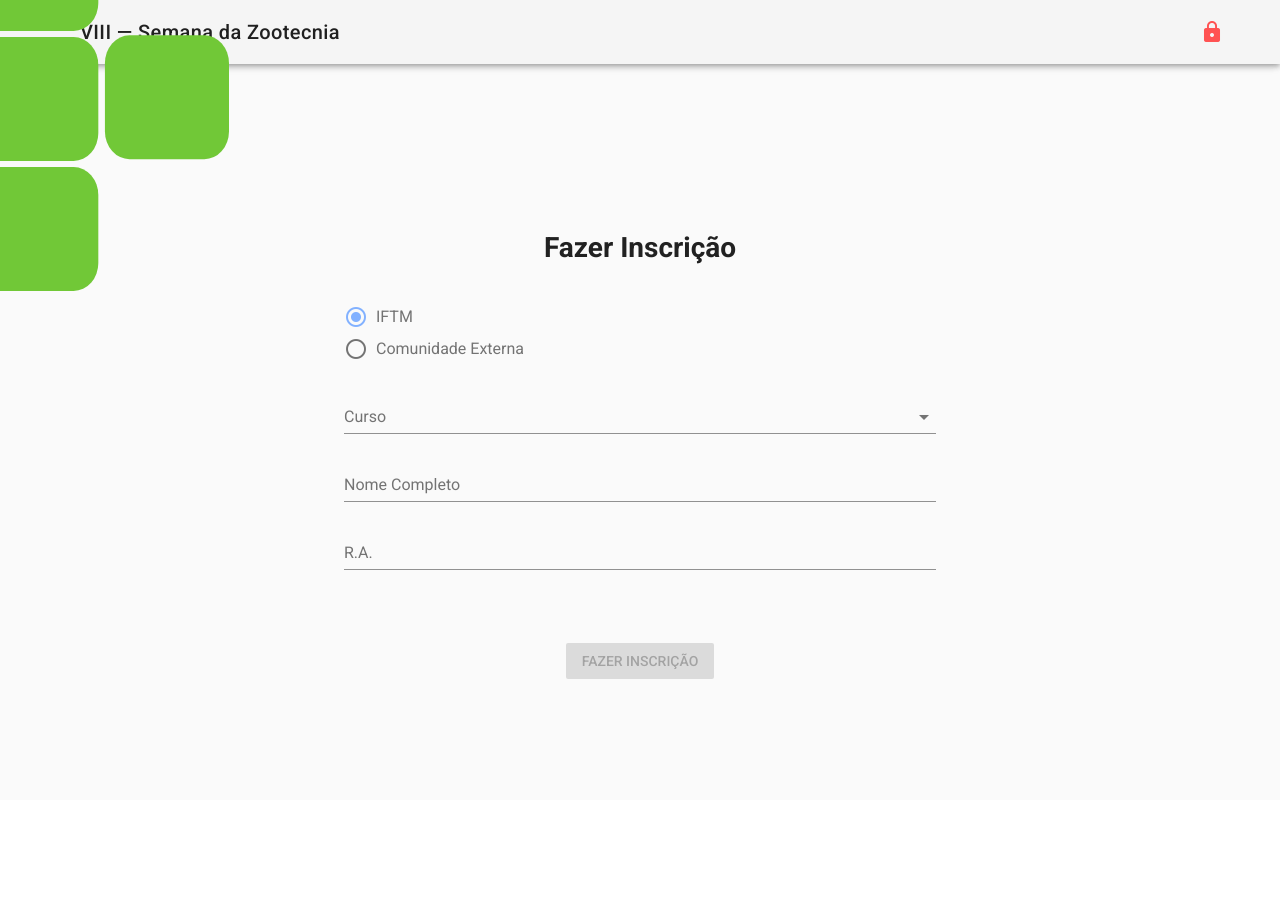
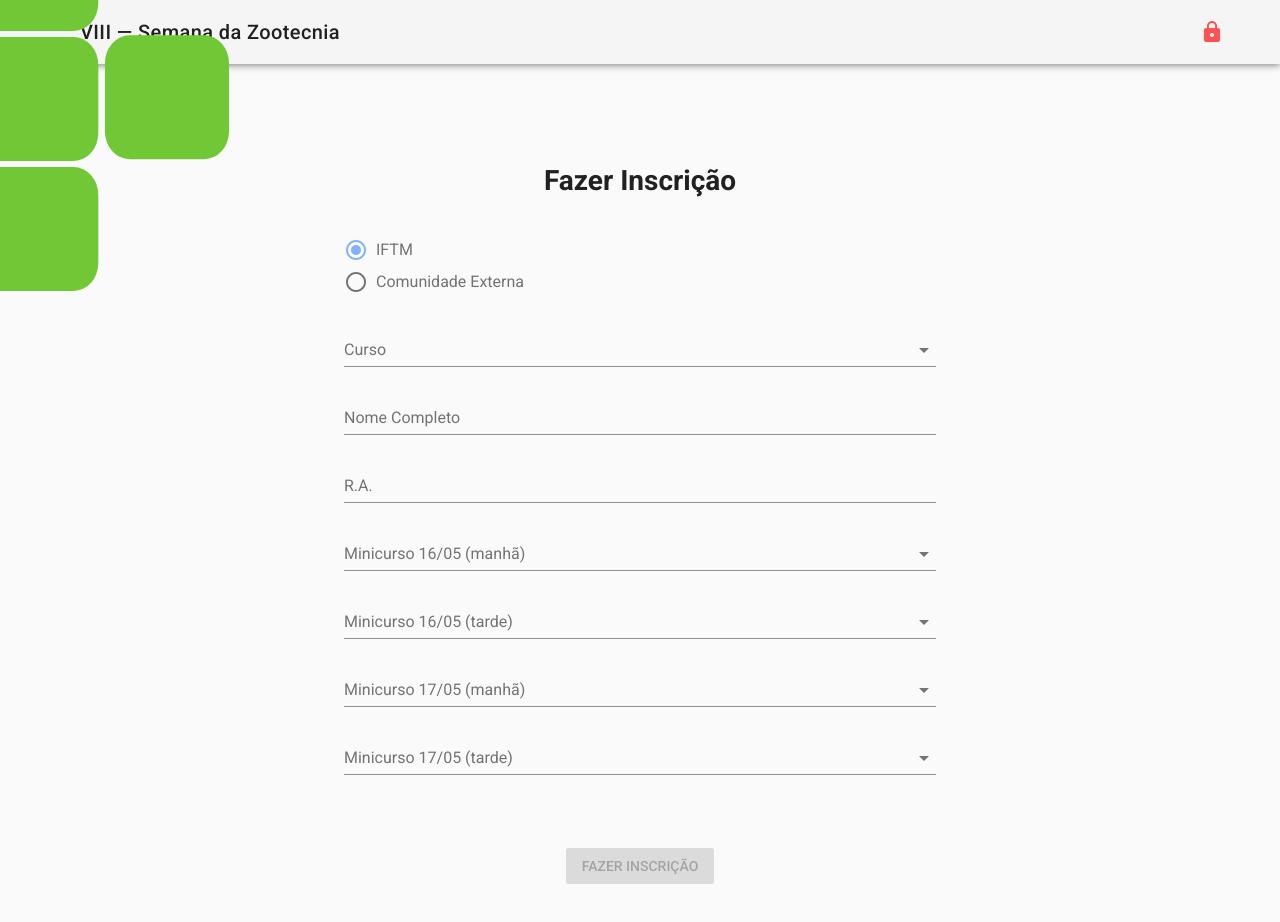
Before and after one commit to luccasFelippeOliveira/frontend-semana-zootecnia, a Vue app: page /inscricao in a window 1280 px wide. Shown: the top 922 px of the page. Before the commit the page ends 800 px from the top, so only its background shows below. Built offline with nearby package versions, Linux system fonts and the light colour scheme; no server answers.

Commit message:
adicionando escolha de minicursos.

```diff
--- a/package.json
+++ b/package.json
@@ -13,6 +13,7 @@
     "build": "node build/build.js"
   },
   "dependencies": {
+    "axios": "^0.18.0",
     "gerador-validador-cpf": "^3.1.1",
     "vue": "^2.5.2",
     "vue-router": "^3.0.1",
--- a/src/components/Inscricao.vue
+++ b/src/components/Inscricao.vue
@@ -20,13 +20,25 @@
             </v-flex>
             <v-flex v-if="isIftm">
               <v-flex >
-                <v-select :items="items" label="Curso" v-model="curso" :rules="cursoRules" required></v-select>
+                <v-select :items="items" item-text="Nome" label="Curso" v-model="curso" :rules="cursoRules" required></v-select>
               </v-flex>
               <v-flex>
                 <v-text-field label="Nome Completo" v-model="nome" :rules="nameRules" required></v-text-field>
               </v-flex>
               <v-flex>
                 <v-text-field label="R.A." v-model="ra" id="txtRAId" :rules="raRules"  required></v-text-field>
+              </v-flex>
+              <v-flex >
+                <v-select :items="minicursoQuartaManha" item-text="Nome" label="Minicurso 16/05 (manhã)" v-model="miniCursoQuarta1" required></v-select>
+              </v-flex>
+              <v-flex >
+                <v-select :items="minicursoQuartaTarde" item-text="Nome" label="Minicurso 16/05 (tarde)" v-model="miniCursoQuarta2" required></v-select>
+              </v-flex>
+              <v-flex >
+                <v-select :items="minicursoQuintaManha" item-text="Nome" label="Minicurso 17/05 (manhã)" v-model="miniCursoQuinta1" required></v-select>
+              </v-flex>
+              <v-flex >
+                <v-select :items="minicursoQuintaTarde" item-text="Nome" label="Minicurso 17/05 (tarde)" v-model="miniCursoQuinta1" required></v-select>
               </v-flex>
             </v-flex>
             <v-flex v-else>
@@ -38,6 +50,18 @@
               </v-flex>
               <v-flex>
                 <v-text-field label="Instituição" v-model="instituicao" :rules="instituicaoRules" required></v-text-field>
+              </v-flex>
+              <v-flex >
+                <v-select :items="minicursoQuartaManha" item-text="Nome" label="Minicurso 16/05 (manhã)" v-model="miniCursoQuarta1" required></v-select>
+              </v-flex>
+              <v-flex >
+                <v-select :items="minicursoQuartaTarde" item-text="Nome" label="Minicurso 16/05 (tarde)" v-model="miniCursoQuarta2" required></v-select>
+              </v-flex>
+              <v-flex >
+                <v-select :items="minicursoQuintaManha" item-text="Nome" label="Minicurso 17/05 (manhã)" v-model="miniCursoQuinta1" required></v-select>
+              </v-flex>
+              <v-flex >
+                <v-select :items="minicursoQuintaTarde" item-text="Nome" label="Minicurso 17/05 (tarde)" v-model="miniCursoQuinta1" required></v-select>
               </v-flex>
             </v-flex>
             <v-flex class="text-xs-center" mt-5>
@@ -52,15 +76,17 @@
 
 <script>
 import CPF from 'gerador-validador-cpf'
+import axios from 'axios'
 
 export default {
   name: 'Inscricao',
   data () {
     return {
-      items: [
-        { text: 'Zootecnia' },
-        { text: 'Outros Cursos' }
-      ],
+      items: [],
+      minicursoQuartaManha: [],
+      minicursoQuartaTarde: [],
+      minicursoQuintaManha: [],
+      minicursoQuintaTarde: [],
       formValid: false,
       radioGroup: 'iftm',
       isIftm: true,
@@ -72,6 +98,10 @@ export default {
       ra: '',
       cpf: '',
       instituicao: '',
+      miniCursoQuarta1: '',
+      miniCursoQuarta2: '',
+      miniCursoQuinta1: '',
+      miniCursoQuinta2: '',
       nameRules: [
         (v) => !!v || 'Nome não pode ser vazio.',
         (v) => /^[a-zA-Z\s]+$/.test(v) || 'Nome não pode conter números'
@@ -118,6 +148,26 @@ export default {
     limpaCampos () {
       this.$refs.form.reset()
     }
+  },
+  mounted () {
+    axios({ method: 'GET', 'url': 'http://localhost:1323/cursos' }).then(result => {
+      result.data.forEach(element => {
+        console.log(element)
+        this.items.push(element)
+      })
+    }, error => {
+      console.error(error)
+    })
+
+    axios({ method: 'GET', url: 'http://localhost:1323/minicursos' }).then(result => {
+      let minicursos = []
+      result.data.forEach(element => {
+        minicursos.push(element)
+      })
+      console.log(minicursos)
+    }, error => {
+      console.error(error)
+    })
   }
 }
 </script>
```
Also changed, not shown: 1 other file (tests, documents, lock files or other folders).
